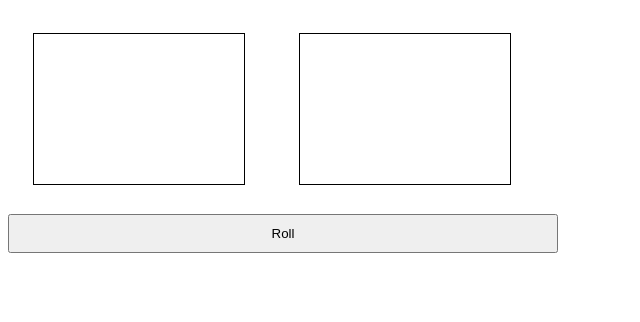
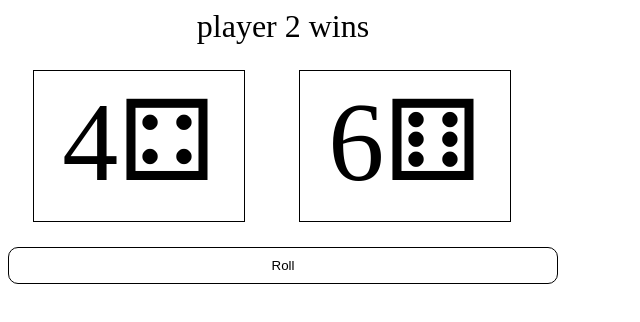
Before and after one commit to TanyaSingh0618/javascript_projects, a plain HTML site: page ultimate-DIce/dice.html in a window 1280 px wide. Both pictures are taken after a click on the button "Roll". Shown: the whole page, without its empty margins (0-640 px from the left). Drawn offline with Linux system fonts and the light colour scheme.

Commit message:
ultimatedice game started making

```diff
--- a/ultimate-DIce/dicescript.js
+++ b/ultimate-DIce/dicescript.js
@@ -0,0 +1,31 @@
+const button = document.querySelector("button");
+const player1 = document.querySelector("#player1");
+const player2 = document.querySelector("#player2");
+const output = document.querySelector("#output");
+
+button.addEventListener("click", playGame);
+
+function playGame() {
+    let rolls = [roll(6), roll(6)];
+    let temp;
+    console.log(rolls);
+    if (rolls[0] === rolls[1]) {
+        temp = "it was a draw";
+    } else if (rolls[0] > rolls[1]) {
+        temp = "player 1 wins";
+    } else {
+        temp = "player 2 wins";
+    }
+    output.innerHTML = temp;
+    player1.innerHTML = rolls[0];
+    player2.innerHTML = rolls[1];
+
+}
+
+
+function roll(num) {
+    let rNumber = Math.floor(Math.random() * num) + 1;
+    let n = 9855 + rNumber;
+    let char = "&#" + n + ";";
+    return rNumber + "" + char;
+}
--- a/ultimate-DIce/dicestyle.css
+++ b/ultimate-DIce/dicestyle.css
@@ -20,4 +20,15 @@ button {
     padding: 10px;
     text-align: center;
     width: 550px;
+    cursor: pointer;
+        background-color: transparent;
+        border-radius: 10px;
+        border: 1px solid #000000;
+        transition: all 0.3s ease;
+    }
+
+    button:hover {
+        background-image: linear-gradient(to left, #846af4, #c48df1);
+        color: #ffffff;
+        border-color: 1px solid #3910ee;
 }
```
